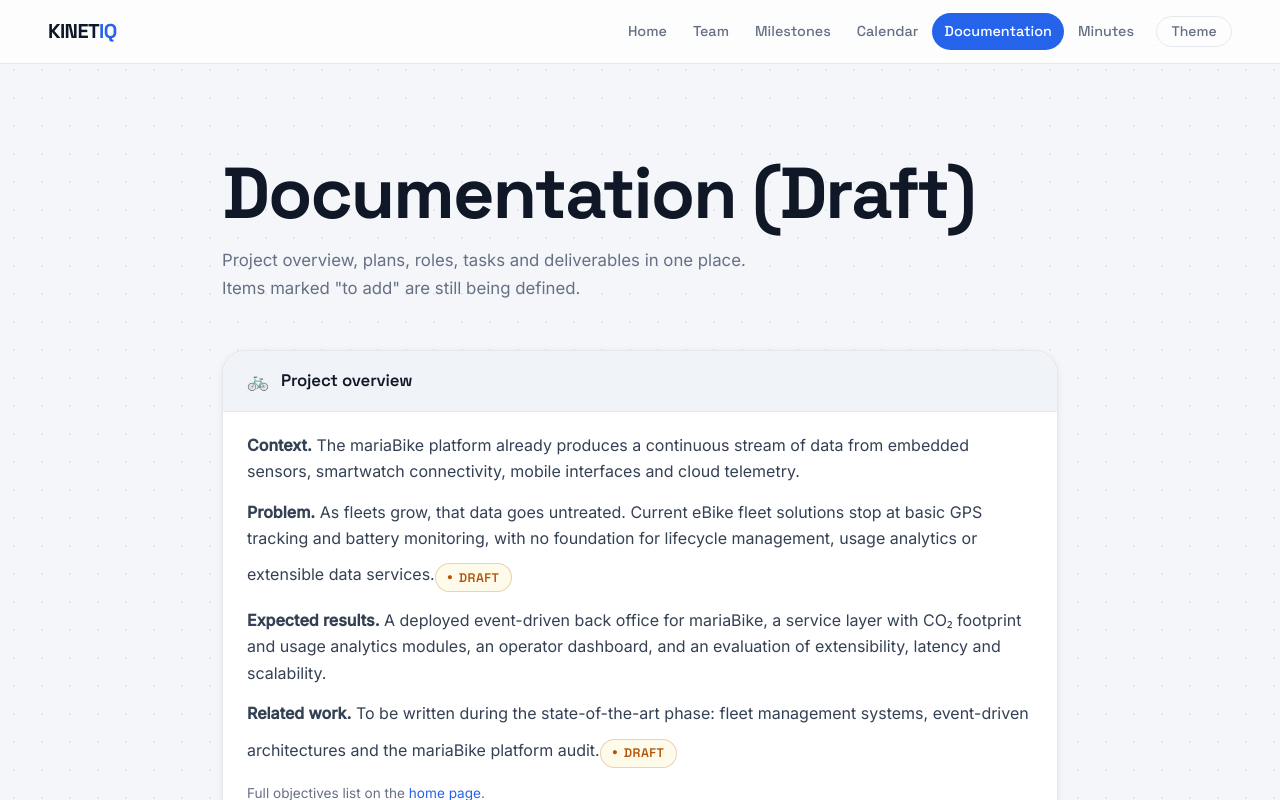
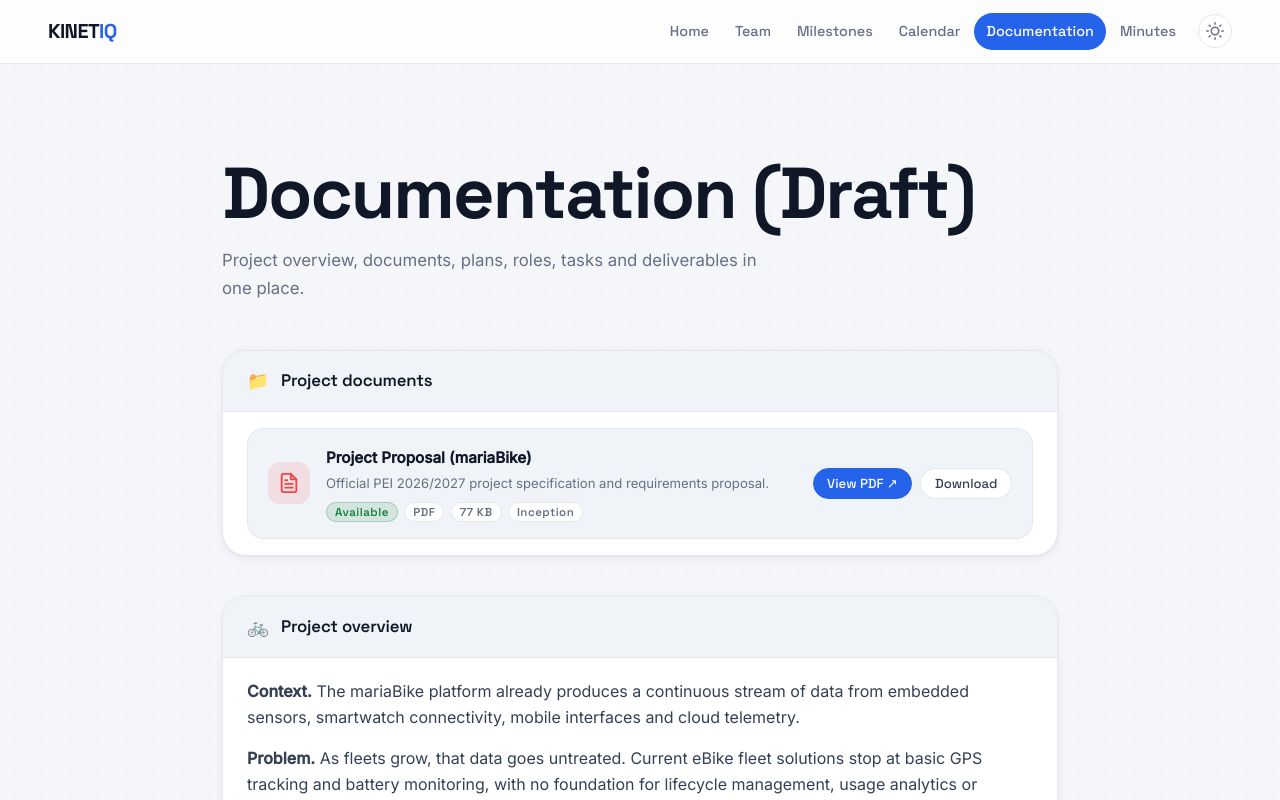
Before and after one commit to KinetiQ-PEI/kinetiq-site, a React (Vite) app: page /docs in a window 1280 px wide. Shown: the top 800 px of the page. Built offline with nearby package versions, Linux system fonts and the light colour scheme.

Commit message:
feat: update documentation, milestone deliverables, minute 01 and theme toggle

```diff
--- a/src/App.jsx
+++ b/src/App.jsx
@@ -15,6 +15,30 @@ const pages = [
   { path: '/docs', label: 'Documentation' },
   { path: '/minutes', label: 'Minutes' },
 ];
+
+function IconSun() {
+  return (
+    <svg width="18" height="18" viewBox="0 0 24 24" fill="none" stroke="currentColor" strokeWidth="2" strokeLinecap="round" strokeLinejoin="round" aria-hidden="true">
+      <circle cx="12" cy="12" r="5" />
+      <line x1="12" y1="1" x2="12" y2="3" />
+      <line x1="12" y1="21" x2="12" y2="23" />
+      <line x1="4.22" y1="4.22" x2="5.64" y2="5.64" />
+      <line x1="18.36" y1="18.36" x2="19.78" y2="19.78" />
+      <line x1="1" y1="12" x2="3" y2="12" />
+      <line x1="21" y1="12" x2="23" y2="12" />
+      <line x1="4.22" y1="19.78" x2="5.64" y2="18.36" />
+      <line x1="18.36" y1="5.64" x2="19.78" y2="4.22" />
+    </svg>
+  );
+}
+
+function IconMoon() {
+  return (
+    <svg width="18" height="18" viewBox="0 0 24 24" fill="none" stroke="currentColor" strokeWidth="2" strokeLinecap="round" strokeLinejoin="round" aria-hidden="true">
+      <path d="M21 12.79A9 9 0 1 1 11.21 3 7 7 0 0 0 21 12.79z" />
+    </svg>
+  );
+}
 
 function TopNav() {
   const [theme, setTheme] = useState(() => {
@@ -44,8 +68,13 @@ function TopNav() {
             {p.label}
           </NavLink>
         ))}
-        <button className="btn-icon" aria-label="Toggle light/dark theme" onClick={toggleTheme}>
-          Theme
+        <button
+          className="theme-toggle"
+          aria-label={theme === 'dark' ? 'Switch to light theme' : 'Switch to dark theme'}
+          title={theme === 'dark' ? 'Switch to light theme' : 'Switch to dark theme'}
+          onClick={toggleTheme}
+        >
+          {theme === 'dark' ? <IconMoon /> : <IconSun />}
         </button>
       </nav>
     </header>
--- a/src/data/site.js
+++ b/src/data/site.js
@@ -25,7 +25,7 @@ export const project = {
 };
 
 export const links = {
-  github: "[GITHUB LINK]",
+  github: "https://github.com/KinetiQ-PEI/kinetiq-site",
   jira: "[JIRA LINK]",
   mariaBike: "https://mariabike.com/en/",
 };
@@ -84,10 +84,46 @@ export const partners = [
 // ---------------------------------------------------------------------------
 
 export const milestones = [
-  { id: "MS1", title: "Lifecycle objectives", phase: "Inception", dates: ["2026-09-29"], label: "29 Sep 2026", text: "Presentation of the lifecycle objectives and the project calendar." },
-  { id: "MS2", title: "Lifecycle architecture", phase: "Elaboration", dates: ["2026-10-13", "2026-10-20"], label: "13 to 20 Oct 2026", text: "Presentation of the architecture; achieved once the architecture is validated." },
-  { id: "MS3", title: "Accessibility and usability", phase: "Construction", dates: ["2026-11-03", "2026-11-10"], label: "3 to 10 Nov 2026", text: "Digital accessibility and usability of the system." },
-  { id: "MS4", title: "MVP", phase: "Construction", dates: ["2026-12-15", "2026-12-16"], label: "15 to 16 Dec 2026", text: "MVP presented to the supervisors, with peer evaluation." },
+  {
+    id: "MS1",
+    title: "Lifecycle objectives",
+    phase: "Inception",
+    dates: ["2026-09-29"],
+    label: "29 Sep 2026",
+    text: "Presentation of the lifecycle objectives and the project calendar.",
+    deliverable: "Project presentation, calendar and communication plan",
+    deliverableLink: null,
+  },
+  {
+    id: "MS2",
+    title: "Lifecycle architecture",
+    phase: "Elaboration",
+    dates: ["2026-10-13", "2026-10-20"],
+    label: "13 to 20 Oct 2026",
+    text: "Presentation of the architecture; achieved once the architecture is validated.",
+    deliverable: "Architecture presentation and validation",
+    deliverableLink: null,
+  },
+  {
+    id: "MS3",
+    title: "Accessibility and usability",
+    phase: "Construction",
+    dates: ["2026-11-03", "2026-11-10"],
+    label: "3 to 10 Nov 2026",
+    text: "Digital accessibility and usability of the system.",
+    deliverable: "Accessibility and usability evaluation",
+    deliverableLink: null,
+  },
+  {
+    id: "MS4",
+    title: "MVP",
+    phase: "Construction",
+    dates: ["2026-12-15", "2026-12-16"],
+    label: "15 to 16 Dec 2026",
+    text: "MVP presented to the supervisors, with peer evaluation.",
+    deliverable: "MVP demonstration and presentation",
+    deliverableLink: null,
+  },
 ];
 
 export const nearTermEvents = {
@@ -164,9 +200,3 @@ export const roles = [
   { member: "Maria Mané", role: "Project calendar", activities: "Schedule, milestones and deliverables" },
   { member: "Everyone", role: "State of the art", activities: "Market study" },
 ];
-
-export const deliverables = [
-  { name: "Project presentation, calendar and communication plan", ms: "MS1" },
-  { name: "Architecture presentation", ms: "MS2" },
-  { name: "MVP presentation", ms: "MS4" },
-];
--- a/src/index.css
+++ b/src/index.css
@@ -147,6 +147,32 @@ nav a.active {
   margin-left: 8px;
 }
 .btn-icon:hover { border-color: var(--accent); color: var(--ink); }
+.theme-toggle {
+  display: inline-flex;
+  align-items: center;
+  justify-content: center;
+  width: 34px;
+  height: 34px;
+  padding: 0;
+  border-radius: var(--radius-full);
+  border: 1px solid var(--line);
+  background: var(--surface);
+  color: var(--muted);
+  cursor: pointer;
+  transition: color 0.15s, border-color 0.15s, background 0.15s, transform 0.2s var(--ease);
+  margin-left: 8px;
+  flex-shrink: 0;
+}
+.theme-toggle:hover {
+  border-color: var(--amber);
+  color: var(--amber);
+  transform: rotate(20deg) scale(1.05);
+}
+[data-theme="dark"] .theme-toggle:hover {
+  border-color: var(--accent);
+  color: var(--accent);
+  transform: rotate(-15deg) scale(1.05);
+}
 
 /* ── Main layout ── */
 main {
@@ -621,6 +647,41 @@ td:first-child { font-weight: 600; color: var(--ink); }
 .ms p { margin: 0.5rem 0 0; color: var(--ink-2); font-size: 0.95rem; }
 .ms small { color: var(--muted); font-size: 0.8rem; font-weight: 500; }
 
+.ms-deliverable {
+  margin-top: 1rem;
+  padding-top: 0.85rem;
+  border-top: 1px solid var(--line);
+  display: flex;
+  align-items: center;
+  justify-content: space-between;
+  gap: 1rem;
+  flex-wrap: wrap;
+}
+
+.ms-deliverable-label {
+  display: flex;
+  align-items: center;
+  gap: 0.5rem;
+  font-size: 0.85rem;
+  font-weight: 500;
+  color: var(--ink-2);
+}
+
+.ms-deliverable-icon {
+  font-size: 0.95rem;
+}
+
+.ms-deliverable-tag {
+  font: 600 0.72rem 'Space Grotesk', sans-serif;
+  letter-spacing: 0.04em;
+  text-transform: uppercase;
+  padding: 0.2rem 0.65rem;
+  border-radius: var(--radius-full);
+  background: var(--surface-2);
+  border: 1px solid var(--line);
+  color: var(--muted);
+}
+
 /* Other dates table */
 section > .scroll { margin-top: 0; }
 
@@ -743,6 +804,7 @@ footer {
   .btn-icon#menu { display: block; }
   nav { display: none; position: absolute; top: var(--nav-h); left: 0; right: 0; flex-direction: column; align-items: stretch; background: var(--surface); padding: 0.75rem; border-bottom: 1px solid var(--line); gap: 2px; }
   nav.open { display: flex; }
+  .theme-toggle { align-self: flex-start; margin: 0.5rem 0.75rem; }
   .cal-cell { min-height: 70px; }
 }
 
@@ -787,6 +849,137 @@ footer {
 .doc-section-icon {
   font-size: 1.1rem;
   line-height: 1;
+}
+
+/* Document file cards */
+.doc-file-list {
+  padding: 1rem 1.5rem;
+  display: flex;
+  flex-direction: column;
+  gap: 0.75rem;
+}
+
+.doc-file-card {
+  display: flex;
+  align-items: center;
+  justify-content: space-between;
+  gap: 1.25rem;
+  padding: 1rem 1.25rem;
+  background: var(--surface-2);
+  border: 1px solid var(--line);
+  border-radius: var(--radius-lg);
+  transition: all 0.2s var(--ease);
+}
+.doc-file-card:hover {
+  border-color: var(--accent);
+  box-shadow: var(--shadow-sm);
+}
+
+.doc-file-info {
+  display: flex;
+  align-items: center;
+  gap: 1rem;
+  min-width: 0;
+}
+
+.doc-file-icon {
+  width: 42px;
+  height: 42px;
+  border-radius: var(--radius-md);
+  background: color-mix(in srgb, #ef4444 12%, transparent);
+  color: #ef4444;
+  display: flex;
+  align-items: center;
+  justify-content: center;
+  flex-shrink: 0;
+}
+
+.doc-file-meta {
+  display: flex;
+  flex-direction: column;
+  gap: 0.2rem;
+  min-width: 0;
+}
+
+.doc-file-title {
+  font-weight: 600;
+  font-size: 0.95rem;
+  color: var(--ink);
+}
+
+.doc-file-desc {
+  font-size: 0.82rem;
+  color: var(--muted);
+}
+
+.doc-file-tags {
+  display: flex;
+  gap: 0.4rem;
+  align-items: center;
+  margin-top: 0.25rem;
+  flex-wrap: wrap;
+}
+
+.doc-file-tag {
+  font: 600 0.72rem 'Space Grotesk', sans-serif;
+  letter-spacing: 0.04em;
+  padding: 0.15rem 0.5rem;
+  border-radius: var(--radius-full);
+  background: var(--surface);
+  border: 1px solid var(--line);
+  color: var(--muted);
+}
+.doc-file-tag.available {
+  background: color-mix(in srgb, var(--green) 12%, transparent);
+  color: var(--green);
+  border-color: color-mix(in srgb, var(--green) 25%, transparent);
+}
+
+.doc-file-actions {
+  display: flex;
+  gap: 0.5rem;
+  flex-shrink: 0;
+}
+
+.doc-btn {
+  display: inline-flex;
+  align-items: center;
+  gap: 0.35rem;
+  padding: 0.4rem 0.85rem;
+  font: 500 0.82rem 'Space Grotesk', sans-serif;
+  border-radius: var(--radius-full);
+  border: 1px solid var(--line);
+  background: var(--surface);
+  color: var(--ink-2);
+  transition: all 0.15s var(--ease);
+  cursor: pointer;
+  text-decoration: none;
+}
+.doc-btn:hover {
+  border-color: var(--accent);
+  color: var(--accent);
+  background: var(--surface-2);
+  opacity: 1;
+}
+.doc-btn.primary {
+  background: var(--accent);
+  color: var(--on-accent);
+  border-color: var(--accent);
+}
+.doc-btn.primary:hover {
+  opacity: 0.9;
+  color: var(--on-accent);
+}
+
+@media (max-width: 640px) {
+  .doc-file-card {
+    flex-direction: column;
+    align-items: flex-start;
+  }
+  .doc-file-actions {
+    width: 100%;
+    margin-top: 0.5rem;
+  }
 }
 
 /* Meeting rows */
@@ -943,38 +1136,6 @@ footer {
   flex-shrink: 0;
 }
 
-/* Deliverable rows */
-.deliverable-list {
-  padding: 0.5rem 1.5rem 1rem;
-  display: flex;
-  flex-direction: column;
-  gap: 0.5rem;
-}
-
-.deliverable-row {
-  display: flex;
-  align-items: center;
-  gap: 1rem;
-  padding: 0.85rem 1rem;
-  background: var(--surface-2);
-  border: 1px solid var(--line);
-  border-radius: var(--radius-md);
-  transition: all 0.2s var(--ease);
-}
-.deliverable-row:hover { border-color: var(--accent); box-shadow: var(--shadow-sm); }
-.deliverable-ms {
-  font: 700 0.8rem 'Space Grotesk', sans-serif;
-  letter-spacing: 0.06em;
-  padding: 0.2rem 0.65rem;
-  border-radius: var(--radius-full);
-  background: var(--accent-2);
-  color: var(--accent);
-  border: 1px solid color-mix(in srgb, var(--accent) 25%, transparent);
-  white-space: nowrap;
-  flex-shrink: 0;
-}
-.deliverable-name { flex: 1; font-size: 0.9rem; font-weight: 500; color: var(--ink-2); }
-.deliverable-link { font-size: 0.78rem; color: var(--muted); white-space: nowrap; }
 
 /* ── Roadmap (full lifecycle, on Calendar page) ── */
 .roadmap { display: flex; flex-direction: column; gap: 1.75rem; margin-top: 1.5rem; }
--- a/src/pages/Docs.jsx
+++ b/src/pages/Docs.jsx
@@ -1,6 +1,7 @@
 import React from 'react';
 import { Link } from 'react-router-dom';
-import { overview, goals, modules, commPlan, resources, roles, deliverables, isPlaceholder } from '../data/site.js';
+import { overview, goals, modules, commPlan, resources, roles, isPlaceholder } from '../data/site.js';
+import proposalPdf from '../content/documentation/2027PEI_MariaBike_Proposal.pdf';
 
 function SectionCard({ title, icon, children }) {
   return (
@@ -16,8 +17,44 @@ export default function Docs() {
     <main className="docs-main">
       <header className="pagehead">
         <h1>Documentation (Draft)</h1>
-        <p>Project overview, plans, roles, tasks and deliverables in one place. Items marked "to add" are still being defined.</p>
+        <p>Project overview, documents, plans, roles, tasks and deliverables in one place.</p>
       </header>
+
+      <SectionCard title="Project documents" icon="📁">
+        <div className="doc-file-list">
+          <div className="doc-file-card">
+            <div className="doc-file-info">
+              <div className="doc-file-icon">
+                <svg width="22" height="22" viewBox="0 0 24 24" fill="none" stroke="currentColor" strokeWidth="2" strokeLinecap="round" strokeLinejoin="round" aria-hidden="true">
+                  <path d="M14 2H6a2 2 0 0 0-2 2v16a2 2 0 0 0 2 2h12a2 2 0 0 0 2-2V8z" />
+                  <polyline points="14 2 14 8 20 8" />
+                  <line x1="16" y1="13" x2="8" y2="13" />
+                  <line x1="16" y1="17" x2="8" y2="17" />
+                  <polyline points="10 9 9 9 8 9" />
+                </svg>
+              </div>
+              <div className="doc-file-meta">
+                <div className="doc-file-title">Project Proposal (mariaBike)</div>
+                <div className="doc-file-desc">Official PEI 2026/2027 project specification and requirements proposal.</div>
+                <div className="doc-file-tags">
+                  <span className="doc-file-tag available">Available</span>
+                  <span className="doc-file-tag">PDF</span>
+                  <span className="doc-file-tag">77 KB</span>
+                  <span className="doc-file-tag">Inception</span>
+                </div>
+              </div>
+            </div>
+            <div className="doc-file-actions">
+              <a href={proposalPdf} target="_blank" rel="noreferrer" className="doc-btn primary">
+                View PDF ↗
+              </a>
+              <a href={proposalPdf} download="2027PEI_MariaBike_Proposal.pdf" className="doc-btn">
+                Download
+              </a>
+            </div>
+          </div>
+        </div>
+      </SectionCard>
 
       <SectionCard title="Project overview" icon="🚲">
         <div className="overview-body">
@@ -58,7 +95,7 @@ export default function Docs() {
         </div>
       </SectionCard>
 
-      <SectionCard title="Roles and activities" icon="👤">
+      <SectionCard title="Ongoing roles" icon="👤">
         <div className="role-list">
           {roles.map((r) => (
             <div className="role-pill" key={r.member}>
@@ -84,18 +121,6 @@ export default function Docs() {
           ))}
         </div>
       </SectionCard>
-
-      <SectionCard title="Reports and presentations" icon="📄">
-        <div className="deliverable-list">
-          {deliverables.map((d) => (
-            <div key={d.ms} className="deliverable-row">
-              <span className="deliverable-ms">{d.ms}</span>
-              <span className="deliverable-name">{d.name}</span>
-              <span className="deliverable-link">to add</span>
-            </div>
-          ))}
-        </div>
-      </SectionCard>
     </main>
   );
 }
--- a/src/pages/Minutes.jsx
+++ b/src/pages/Minutes.jsx
@@ -14,7 +14,7 @@ export function MinutesList() {
   return (
     <main>
       <header className="pagehead">
-        <h1>Minutes (Draft)</h1>
+        <h1>Minutes</h1>
         <p>
           One Markdown file per meeting, in <code>src/content/minutes</code>. Copy <code>_TEMPLATE.md</code>,
           fill it in, commit — it appears here automatically, newest first.
--- a/vite.config.js
+++ b/vite.config.js
@@ -1,3 +1,3 @@
 import { defineConfig } from "vite";
 import react from "@vitejs/plugin-react";
-export default defineConfig({ plugins: [react()], base: "/kinetiq-site/" });
+export default defineConfig({ plugins: [react()], base: "" });
```
Also changed, not shown: src/content/minutes/01.md (+38 -13 lines), src/pages/Milestones.jsx (+15 -0 lines), 2 other files (tests, documents, lock files or other folders).
